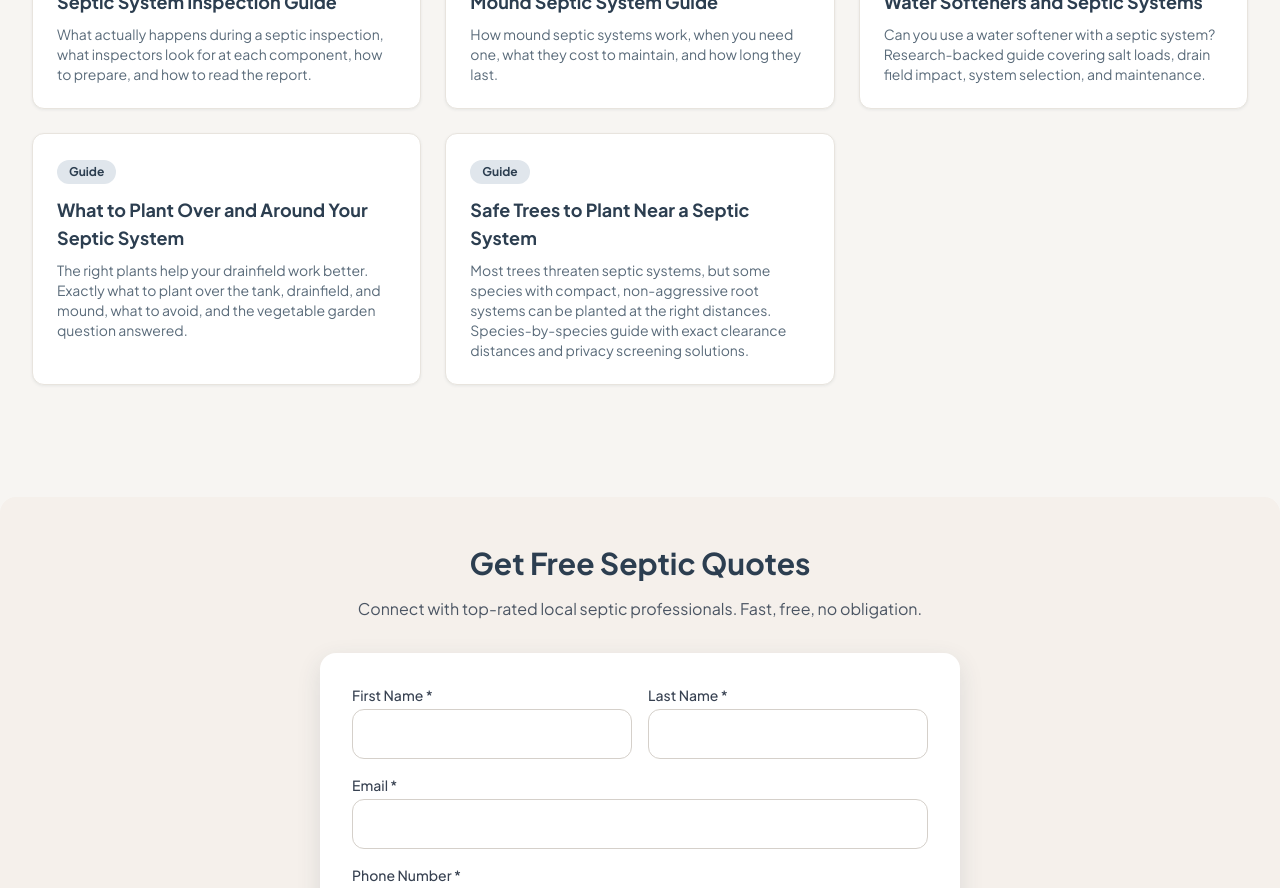
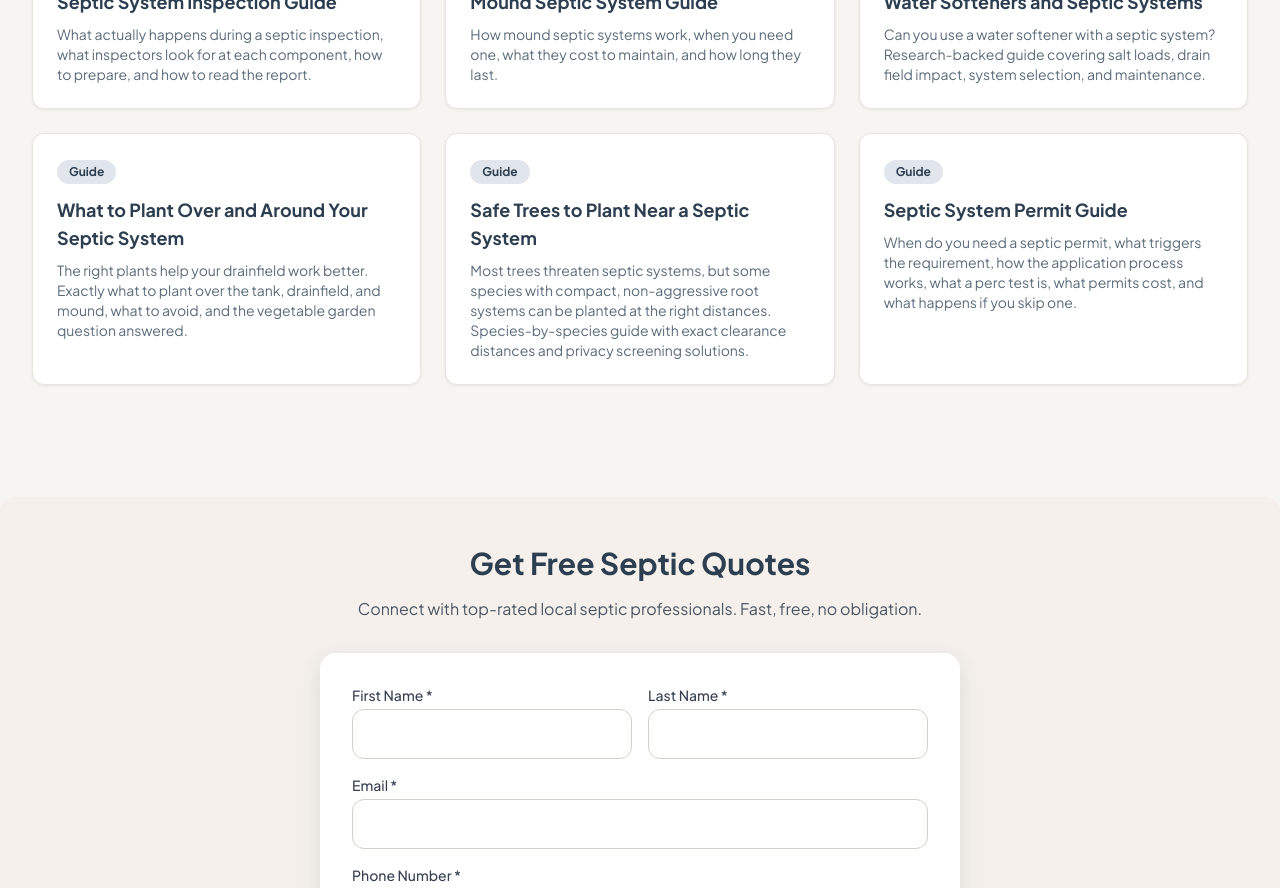
Before and after one commit to thebasementguide2026/theseptic.guide-, a Next.js app: page /guides in a window 1280 px wide. Shown: the part 1100-1988 px from the top of the page. Built offline with nearby package versions, Linux system fonts and the light colour scheme.

Commit message:
Add septic-system-permits to guides index

```diff
--- a/app/guides/page.tsx
+++ b/app/guides/page.tsx
@@ -22,6 +22,7 @@ const guides = [
   { title: 'Water Softeners and Septic Systems', href: '/guides/water-softener-septic-systems', description: 'Can you use a water softener with a septic system? Research-backed guide covering salt loads, drain field impact, system selection, and maintenance.' },
   { title: 'What to Plant Over and Around Your Septic System', href: '/guides/plants-septic-system', description: 'The right plants help your drainfield work better. Exactly what to plant over the tank, drainfield, and mound, what to avoid, and the vegetable garden question answered.' },
   { title: 'Safe Trees to Plant Near a Septic System', href: '/guides/safe-trees-near-septic-system', description: 'Most trees threaten septic systems, but some species with compact, non-aggressive root systems can be planted at the right distances. Species-by-species guide with exact clearance distances and privacy screening solutions.' },
+  { title: 'Septic System Permit Guide', href: '/guides/septic-system-permits', description: 'When do you need a septic permit, what triggers the requirement, how the application process works, what a perc test is, what permits cost, and what happens if you skip one.' },
 ]
 
 export default function GuidesPage() {
```
